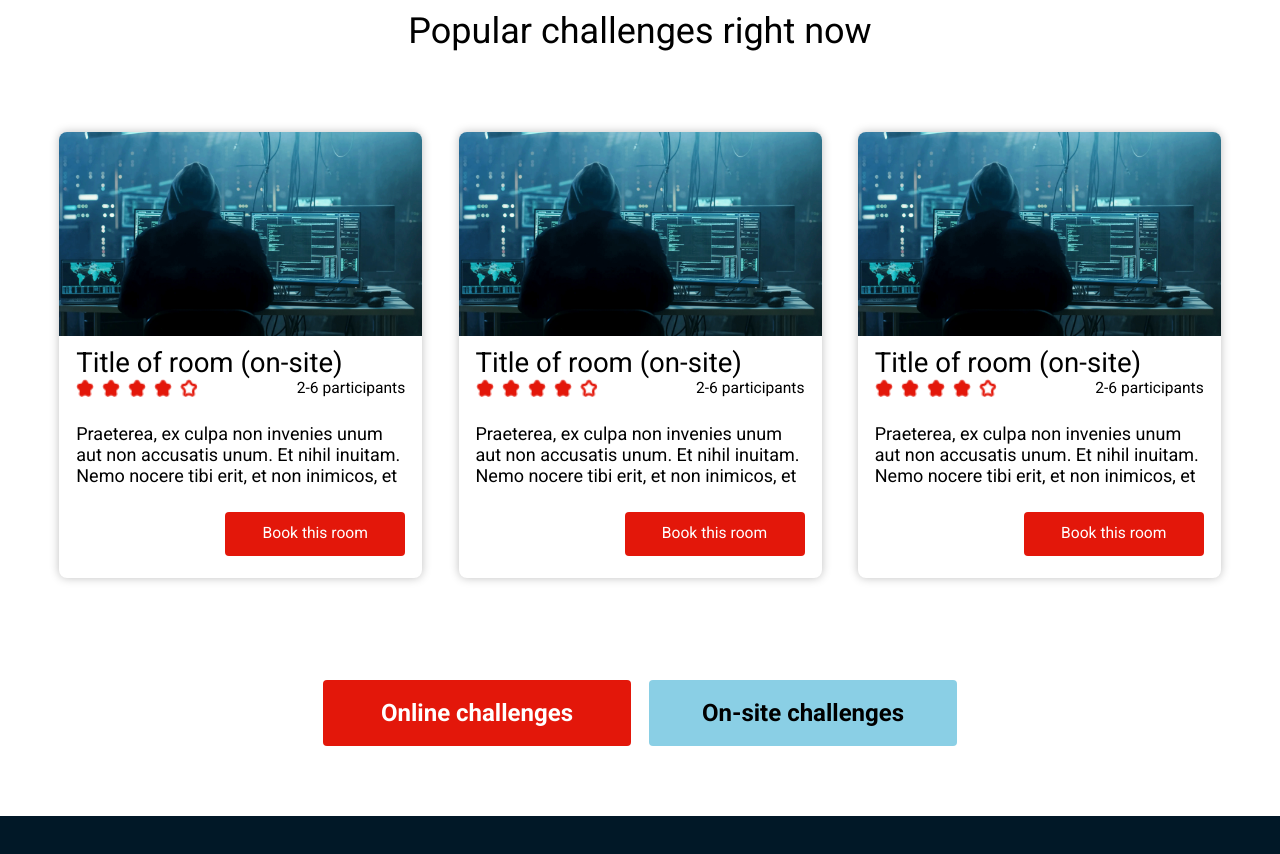
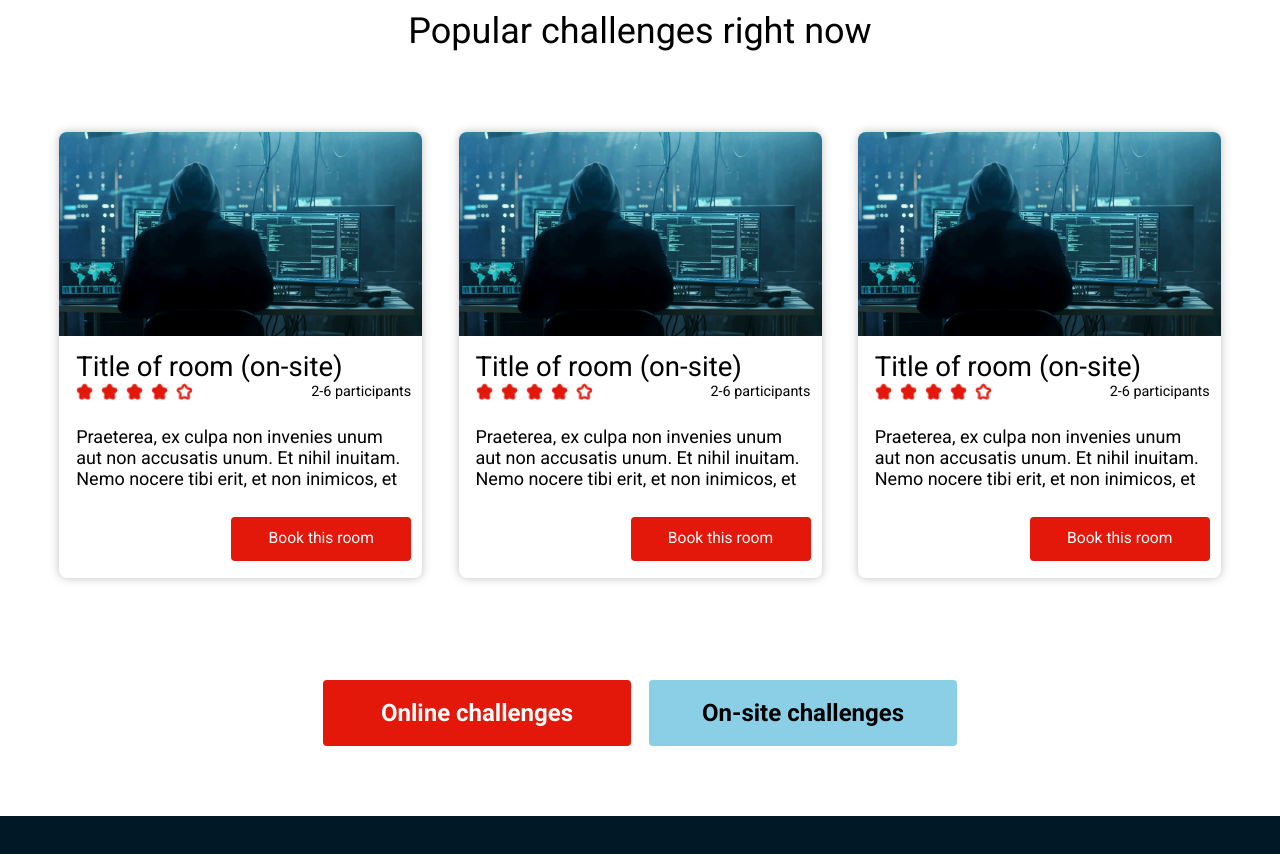
Before and after one commit to CosmicJay2k/esc4, a plain HTML site: page index.html in a window 1280 px wide. Shown: the part 1020-1874 px from the top of the page. Drawn offline with nearby package versions, Linux system fonts and the light colour scheme; files that its build step writes are made by us from their sources.

Commit message:
Fixed placement of participants and book button

```diff
--- a/style.scss
+++ b/style.scss
@@ -153,7 +153,7 @@ header {
       height: 446px;
       box-shadow: 0px 0px 10px rgba(0, 0, 0, 0.25);
       border-radius: 8px;
-      padding: 0 17px;
+      padding: 0 11px 0 17px;
 
       background: url("hero.png");
       background-size: 100%;
@@ -184,11 +184,11 @@ header {
           }
         }
         .players {
-          font-size: 1.3rem;
+          font-size: 1.2rem;
         }
       }
       .description {
-        padding: 8px 0;
+        padding: 8px 0 10px;
         font-size: 1.5rem;
       }
       .book {
```
